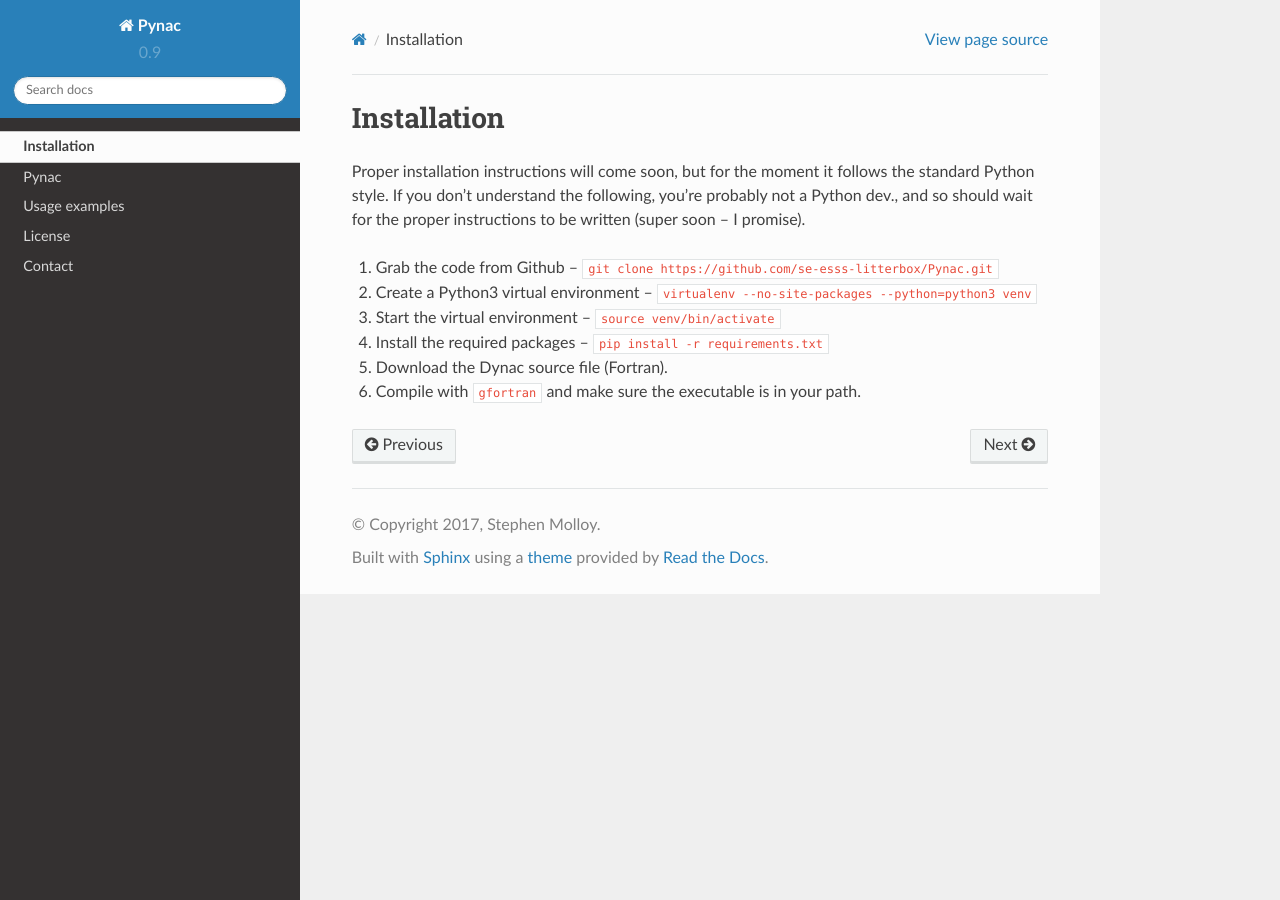
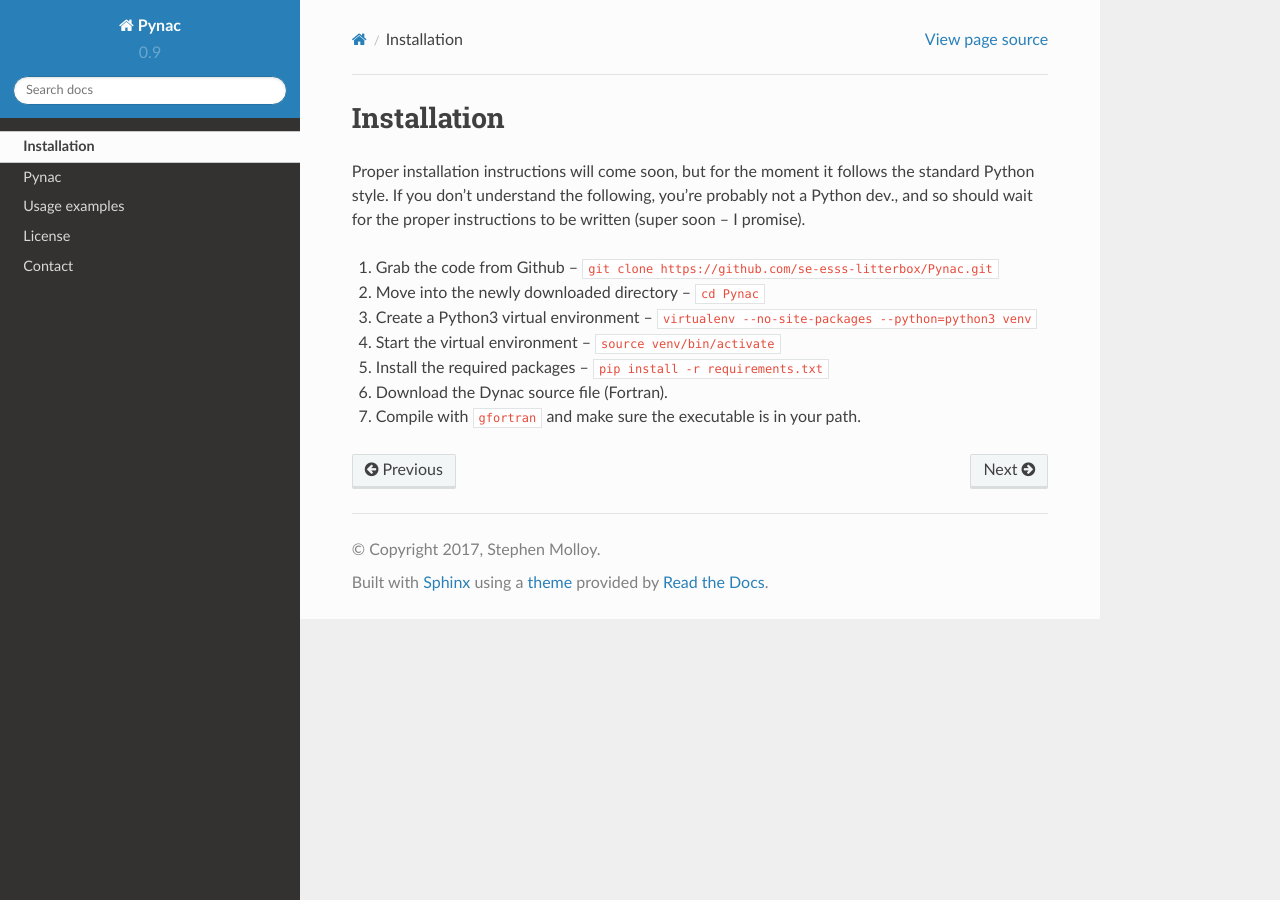
Before and after one commit to se-esss-litterbox/Pynac, a Sphinx documentation site: the page built from docs/installation.rst, in a window 1280 px wide. Built offline with Sphinx 7.4.7 and the Read the Docs theme 2.0.0, drawn with Linux system fonts in a browser that asks for light colours; pages that are not in the unit, such as notebooks, are missing from menus.

Commit message:
Improved improvements of the improved installation docs

```diff
--- a/docs/installation.rst
+++ b/docs/installation.rst
@@ -7,6 +7,7 @@ not a Python dev., and so should wait for the proper instructions to be written
 (super soon -- I promise).
 
 #. Grab the code from Github -- ``git clone https://github.com/se-esss-litterbox/Pynac.git``
+#. Move into the newly downloaded directory -- ``cd Pynac``
 #. Create a Python3 virtual environment -- ``virtualenv --no-site-packages --python=python3 venv``
 #. Start the virtual environment -- ``source venv/bin/activate``
 #. Install the required packages -- ``pip install -r requirements.txt``
```
